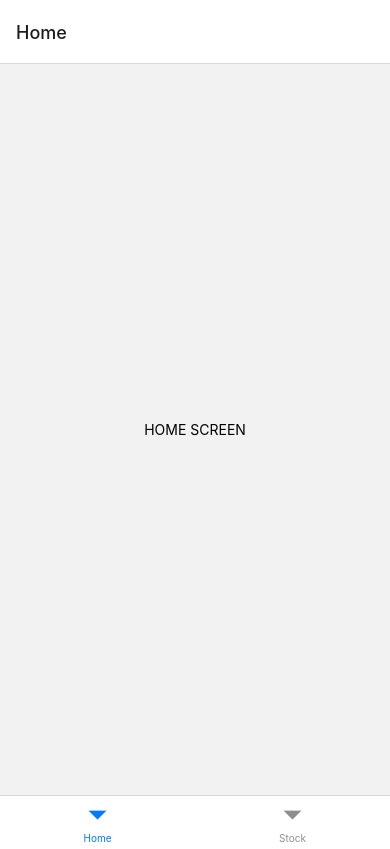
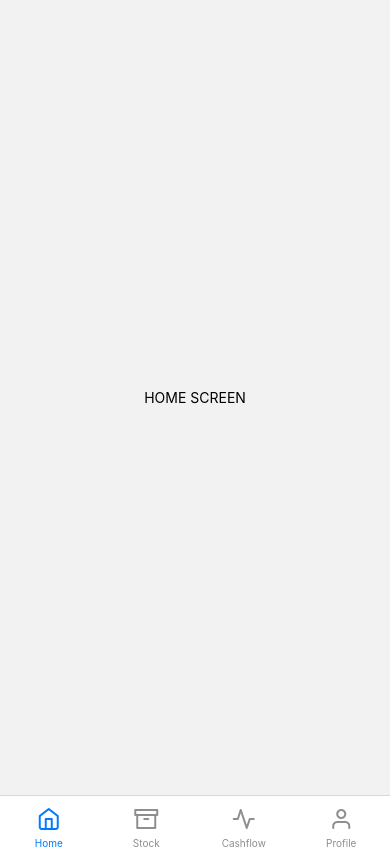
Before and after one commit to dharmawipraja/logstocks, a React Native app: screen / in a window 390 px wide. Built offline with nearby package versions, Linux system fonts and the light colour scheme.

Commit message:
set bottom tab

```diff
--- a/src/Navigation/rootNavigation.js
+++ b/src/Navigation/rootNavigation.js
@@ -1,16 +1,46 @@
 import React from 'react';
+import { View } from 'react-native';
 import { createBottomTabNavigator } from '@react-navigation/bottom-tabs';
+import Feather from 'react-native-vector-icons/Feather';
 
 import HomeScreen from '../Screens/HomeScreen/Home.screen';
 import StockScreen from '../Screens/StockScreen/StockScreen';
 
 const Tab = createBottomTabNavigator();
 
-function Root() {
+const icon = {
+  'Home': 'home',
+  'Stock': 'archive',
+  'Cashflow': 'activity',
+  'Profile': 'user'
+}
+
+const _getIcon = (opts, route) => {
+  const { color } = opts;
+  const { name } = route;
+  const iconName = icon[name]
+
   return (
-    <Tab.Navigator>
+    <View style={{ marginBottom: -5 }}>
+      <Feather name={iconName} size={24} color={color} />
+    </View>
+  )
+}
+
+const Root = () => {
+  return (
+    <Tab.Navigator
+      initialRouteName="Home"
+      screenOptions={({ route }) => ({
+        headerShown: false,
+        tabBarIcon: (opts) => _getIcon(opts, route),
+        tabBarLabelStyle: { marginBottom: -5 }
+      })}
+    >
       <Tab.Screen name="Home" component={HomeScreen} />
       <Tab.Screen name="Stock" component={StockScreen} />
+      <Tab.Screen name="Cashflow" component={StockScreen} />
+      <Tab.Screen name="Profile" component={StockScreen} />
     </Tab.Navigator>
   );
 }
```
